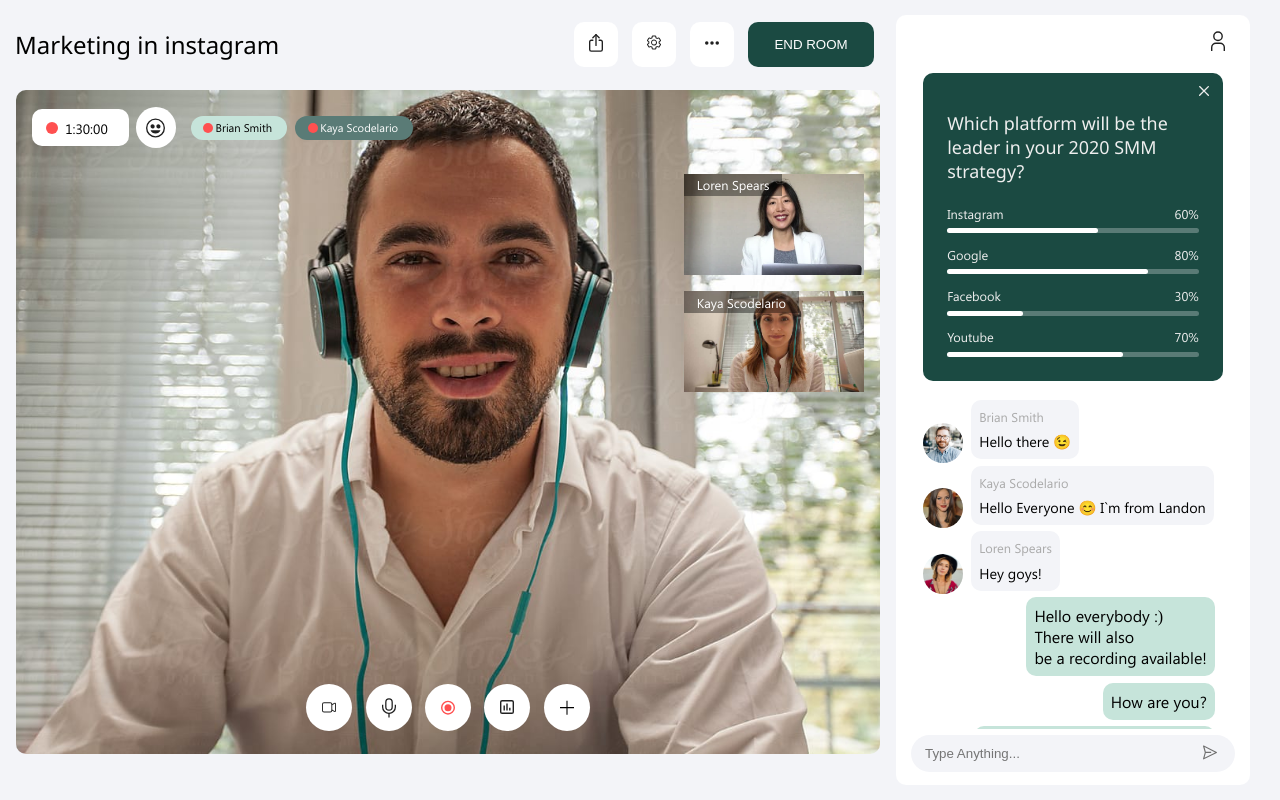
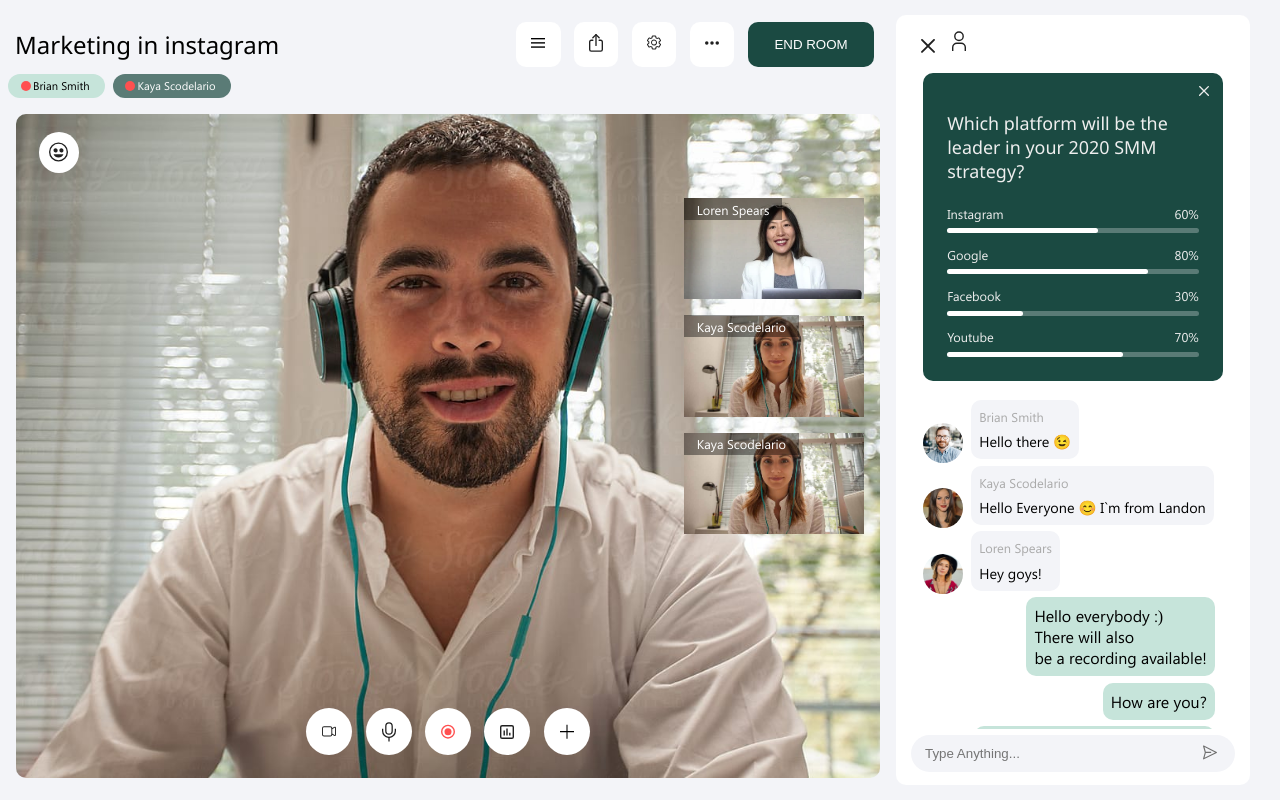
Before and after one commit to On-System/On, a website: page client/room.html in a window 1280 px wide. Drawn offline with Linux system fonts and the light colour scheme; files whose address does not match are found by name.

Commit message:
Improve responsive of room html

```diff
--- a/client/room.html
+++ b/client/room.html
@@ -18,6 +18,15 @@
             <div class="header-webinar">
                 <h4 class="webinar-title">Marketing in instagram</h4>
                 <div class="header-tollbar">
+                    <button class="button-white" id="btnOpenSidebar">
+                        <svg xmlns="http://www.w3.org/2000/svg" width="22.5" height="15.75" viewBox="0 0 22.5 15.75">
+                            <g id="navicon" transform="translate(-6.75 -10.195)">
+                                <path id="Path_34" data-name="Path 34" d="M6.75,16.945h22.5v2.25H6.75Z"/>
+                                <path id="Path_35" data-name="Path 35" d="M6.75,10.195h22.5v2.25H6.75Z"/>
+                                <path id="Path_36" data-name="Path 36" d="M6.75,23.695h22.5v2.25H6.75Z"/>
+                            </g>
+                        </svg>
+                    </button>
                     <button class="button-white">
                         <svg xmlns="http://www.w3.org/2000/svg" width="23.342" height="29.67"
                             viewBox="0 0 23.342 29.67">
@@ -65,17 +74,34 @@
                 </div>
             </div>
 
+            <div class="active-mic__block">
+                <div class="active-mic-on-item">
+                    <svg xmlns="http://www.w3.org/2000/svg" width="18" height="18" viewBox="0 0 18 18">
+                        <path id="dot-mark" d="M27,18a9,9,0,1,1-9-9A9,9,0,0,1,27,18Z"
+                            transform="translate(-9 -9)" fill="#ff5050" />
+                    </svg>
+                    <p class="active-mic__title">Brian Smith</p>
+                </div>
+                <div class="active-mic-off-item">
+                    <svg xmlns="http://www.w3.org/2000/svg" width="18" height="18" viewBox="0 0 18 18">
+                        <path id="dot-mark" d="M27,18a9,9,0,1,1-9-9A9,9,0,0,1,27,18Z"
+                            transform="translate(-9 -9)" fill="#ff5050" />
+                    </svg>
+                    <p class="active-mic__title">Kaya Scodelario</p>
+                </div>
+            </div>
+
             <div class="main-webinar">
                 <video class="main-webcam__video" poster="design/Webcam1.jpg"></video>
                 <div class="main-webinar-tools" style="position: absolute;">
                     <div class="webinar-head">
-                        <div class="recording-webinar__block">
+                        <!-- <div class="recording-webinar__block">
                             <svg xmlns="http://www.w3.org/2000/svg" width="18" height="18" viewBox="0 0 18 18">
                                 <path id="dot-mark" d="M27,18a9,9,0,1,1-9-9A9,9,0,0,1,27,18Z"
                                     transform="translate(-9 -9)" fill="#ff5050" />
                             </svg>
                             <p class="record-timer">1:30:00</p>
-                        </div>
+                        </div> -->
                         <div class="send-emoji">
                             <button class="send-emoji__button button-white" id="btnOpenOption">
                                 <svg xmlns="http://www.w3.org/2000/svg" width="22" height="22" viewBox="0 0 22 22">
@@ -116,22 +142,6 @@
                                 </button>
                             </div>
                         </div>
-                        <div class="active-mic__block">
-                            <div class="active-mic-on-item">
-                                <svg xmlns="http://www.w3.org/2000/svg" width="18" height="18" viewBox="0 0 18 18">
-                                    <path id="dot-mark" d="M27,18a9,9,0,1,1-9-9A9,9,0,0,1,27,18Z"
-                                        transform="translate(-9 -9)" fill="#ff5050" />
-                                </svg>
-                                <p class="active-mic__title">Brian Smith</p>
-                            </div>
-                            <div class="active-mic-off-item">
-                                <svg xmlns="http://www.w3.org/2000/svg" width="18" height="18" viewBox="0 0 18 18">
-                                    <path id="dot-mark" d="M27,18a9,9,0,1,1-9-9A9,9,0,0,1,27,18Z"
-                                        transform="translate(-9 -9)" fill="#ff5050" />
-                                </svg>
-                                <p class="active-mic__title">Kaya Scodelario</p>
-                            </div>
-                        </div>
                     </div>
 
                     <div class="show-other-webcam">
@@ -143,7 +153,13 @@
                             <video class="other-webcam__video" poster="design/Webcam3.jpg"></video>
                             <p class="webcam-name">Kaya Scodelario</p>
                         </div>
+                        <div class="other-webcam-item">
+                            <video class="other-webcam__video" poster="design/Webcam3.jpg"></video>
+                            <p class="webcam-name">Kaya Scodelario</p>
+                        </div>
                     </div>
+
+                    <!-- <div class="new-message__popup"></div> -->
 
                     <div class="webinar-bottom">
                         <div class="webinar-buttom-tools">
@@ -256,7 +272,15 @@
 
         <section class="right-section">
             <div class="group-section">
-                <div class="button-left">
+                <div class="space-between-buttons">
+                    <button class="button-icon" id="btnCloseSidebar">
+                        <svg xmlns="http://www.w3.org/2000/svg" width="13.866" height="13.865" viewBox="0 0 13.866 13.865">
+                            <g id="close" transform="translate(-6.776 -6.777)">
+                                <path id="Path_21" data-name="Path 21" d="M8.358,7.048a.926.926,0,1,0-1.31,1.31L12.4,13.709,7.047,19.06a.926.926,0,1,0,1.31,1.31l5.352-5.351L19.06,20.37a.926.926,0,1,0,1.31-1.31l-5.351-5.351L20.37,8.358a.926.926,0,1,0-1.31-1.31L13.709,12.4,8.358,7.047Z"
+                                    fill="#202020" />
+                            </g>
+                        </svg>
+                    </button>
                     <button class="button-icon" id="btnOpenUserSection">
                         <svg xmlns="http://www.w3.org/2000/svg" width="17.365" height="24.311"
                             viewBox="0 0 17.365 24.311">
```
